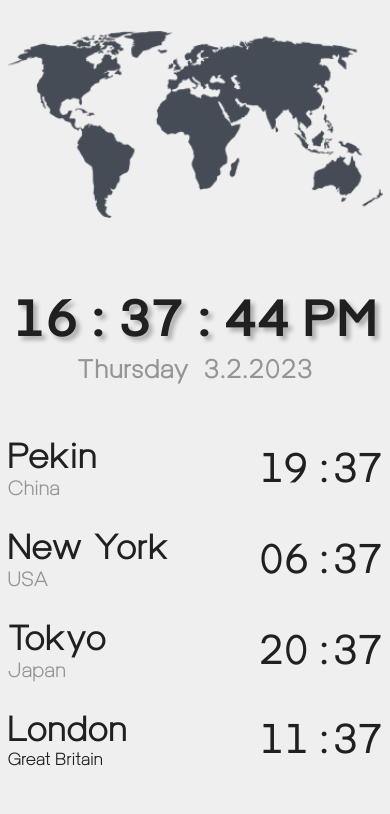
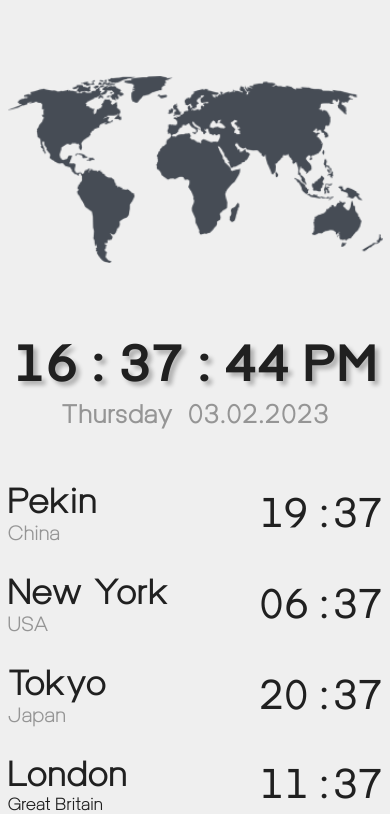
Before and after one commit to diyorbek-dm/Web-clock-Beta, a plain HTML site: page index.html in a window 390 px wide. Shown: the part 86-900 px from the top of the page. Before the commit the page ends 864 px from the top, so only its background shows below. Drawn offline with Linux system fonts and the light colour scheme; a web font is replaced by a local one.

Commit message:
Responsive fixed - main

```diff
--- a/js/main.js
+++ b/js/main.js
@@ -177,8 +177,18 @@ setInterval(() => {
     mSecond.innerHTML = `${second}&nbsp;`
   }
 
+  if(month < 10) {
+    mMonth.innerHTML = `0${month}.`
+  } else {
+    mMonth.innerHTML = `${month}.`
+  }
+
+  if(day < 10) {
+    mDay.innerHTML = `0${day}.`
+  } else {
+    mDay.innerHTML = `${day}.`
+  }
+
   mWDay.innerHTML = `${week[wDay]} &nbsp;`
-  mMonth.innerHTML = `${month}.`
-  mDay.innerHTML = `${day}.`
   mYear.innerHTML = `${year}`
 })
--- a/media/_media-hero.scss
+++ b/media/_media-hero.scss
@@ -1,6 +1,6 @@
 @media (max-width: 390px) {
   .display-main {
-    margin-top: 80px;
+    margin-top: 170px;
 
     .media-main-background {
       display: block;
```
Also changed, not shown: style/style.css, 1 other file.
